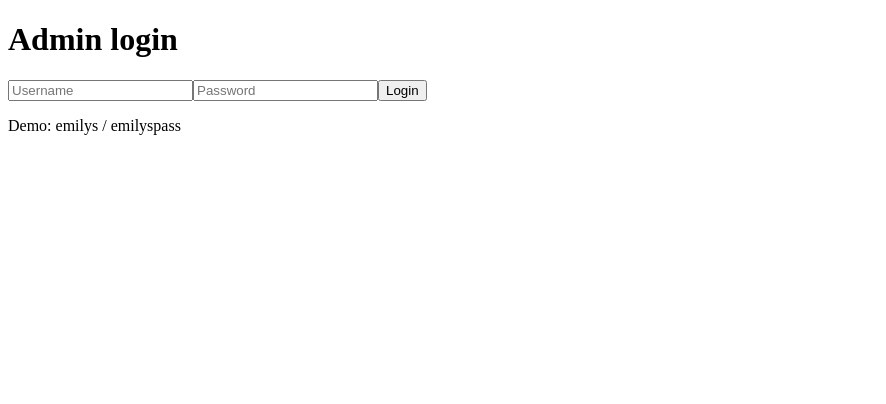
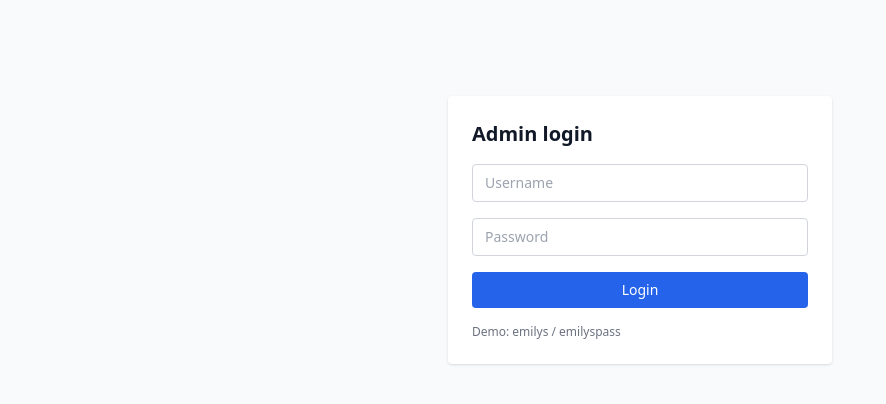
Before and after one commit to Prafullata2003/product-admin, a Next.js app: page /login in a window 1280 px wide. Shown: the top 404 px of the page, without its empty margins (0-886 px from the left). Built offline with nearby package versions, Linux system fonts and the light colour scheme.

Commit message:
docs: README and layout

```diff
--- /dev/null
+++ b/app/globals.css
@@ -0,0 +1,6 @@
+@tailwind base;
+@tailwind components;
+@tailwind utilities;
+.input { @apply w-full rounded border border-gray-300 px-3 py-2 text-sm; }
+.btn { @apply rounded bg-blue-600 px-4 py-2 text-sm text-white hover:bg-blue-700 disabled:opacity-50; }
+.btn-light { @apply rounded border border-gray-300 px-3 py-2 text-sm hover:bg-gray-100 disabled:opacity-50; }
--- /dev/null
+++ b/app/layout.js
@@ -0,0 +1,9 @@
+import "./globals.css";
+export const metadata = { title: "Product Admin" };
+export default function RootLayout({ children }) {
+  return (
+    <html lang="en">
+      <body className="min-h-screen bg-gray-50 text-gray-900">{children}</body>
+    </html>
+  );
+}
--- /dev/null
+++ b/app/not-found.js
@@ -0,0 +1,10 @@
+import Link from "next/link";
+export default function NotFound() {
+  return (
+    <div className="p-10 text-center">
+      <h1 className="text-2xl font-bold">Not found</h1>
+      <p className="my-2 text-gray-600">We could not find what you were looking for.</p>
+      <Link href="/products" className="text-blue-600 underline">Back to products</Link>
+    </div>
+  );
+}
--- /dev/null
+++ b/app/page.js
@@ -0,0 +1,2 @@
+import { redirect } from "next/navigation";
+export default function Home() { redirect("/products"); }
```
Also changed, not shown: 2 other files (tests, documents, lock files or other folders).
